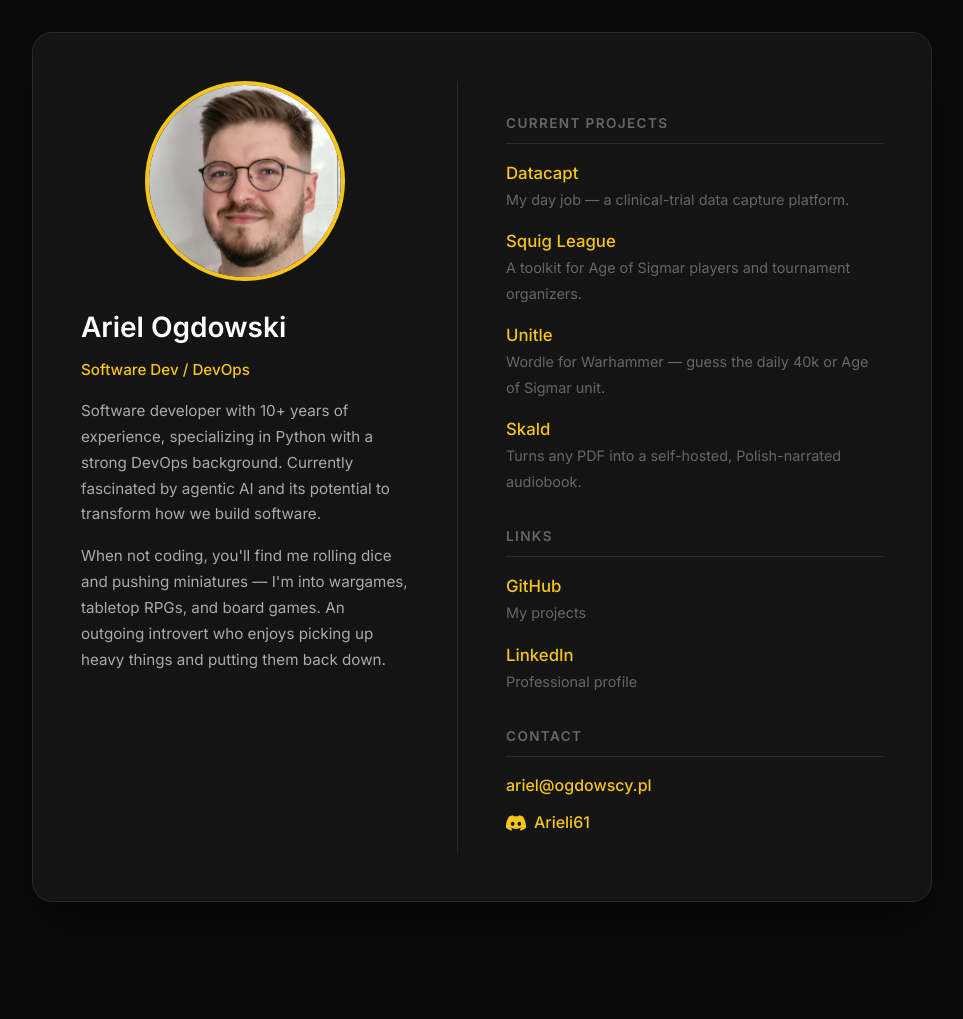
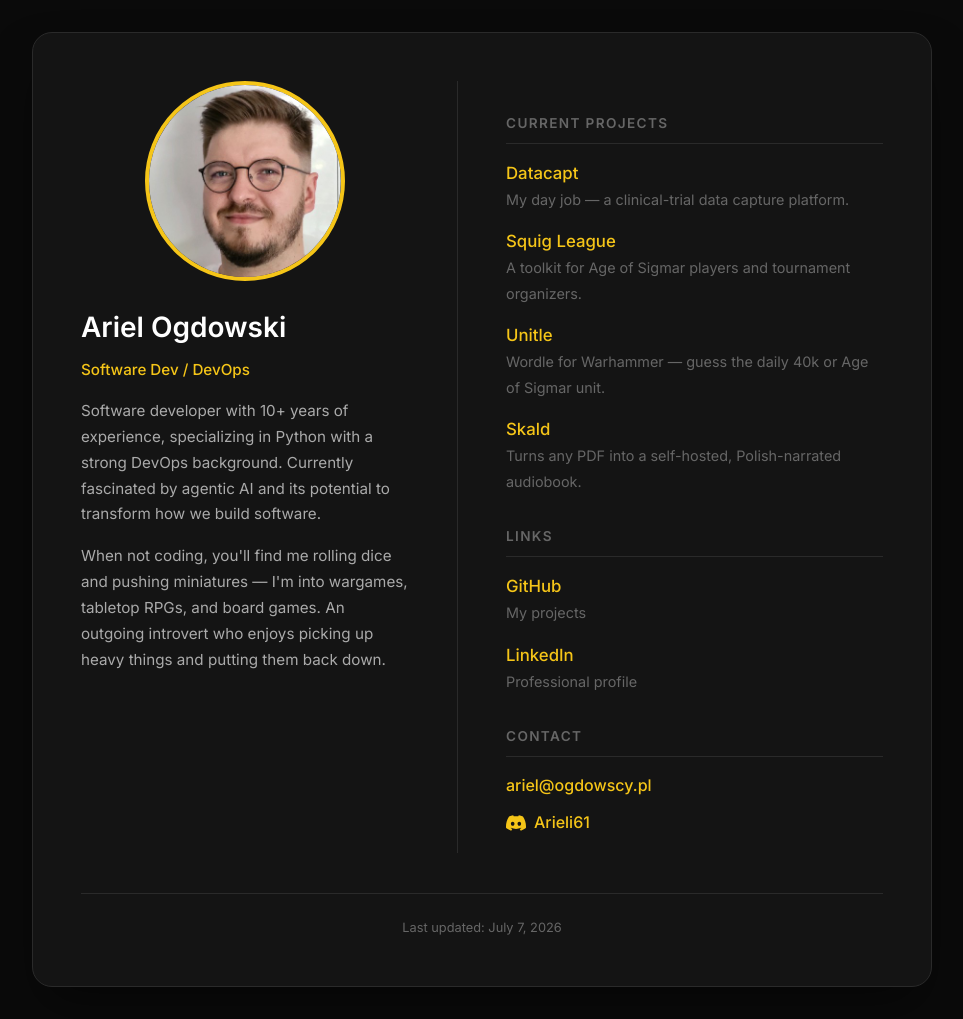
Before and after one commit to ogdowski/ogdowscy.pl, a Jekyll site: the page built from index.html, in a window 1280 px wide. Shown: the whole page, without its empty margins (158-1121 px from the left). Built offline with Jekyll 4.4.1, drawn with Linux system fonts in a browser that asks for light colours; before the commit the page ends 934 px from its top, so only the background shows below that.

Commit message:
Update site

```diff
--- a/_layouts/default.html
+++ b/_layouts/default.html
@@ -152,6 +152,15 @@
       flex-shrink: 0;
     }
 
+    .site-footer {
+      margin-top: 2.5rem;
+      padding-top: 1.5rem;
+      border-top: 1px solid #2a2a2a;
+      text-align: center;
+      color: #666;
+      font-size: 0.8rem;
+    }
+
     @media (max-width: 480px) {
       body {
         padding: 1rem;
@@ -171,6 +180,9 @@
     <div class="content">
       {{ content }}
     </div>
+    <footer class="site-footer">
+      Last updated: {{ site.time | date: "%B %-d, %Y" }}
+    </footer>
   </div>
 </body>
 </html>
```
Also changed, not shown: 1 other file.
